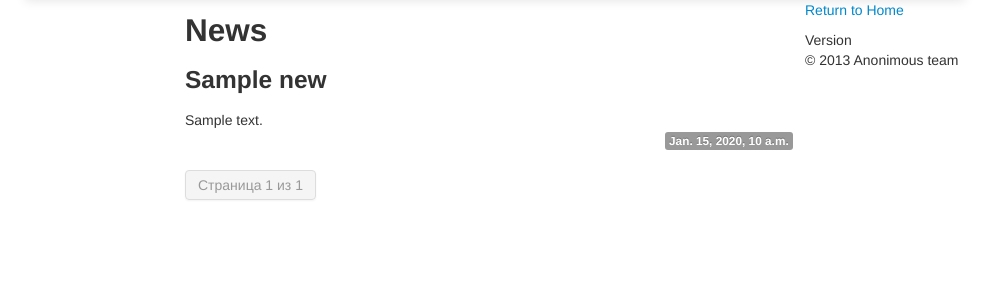
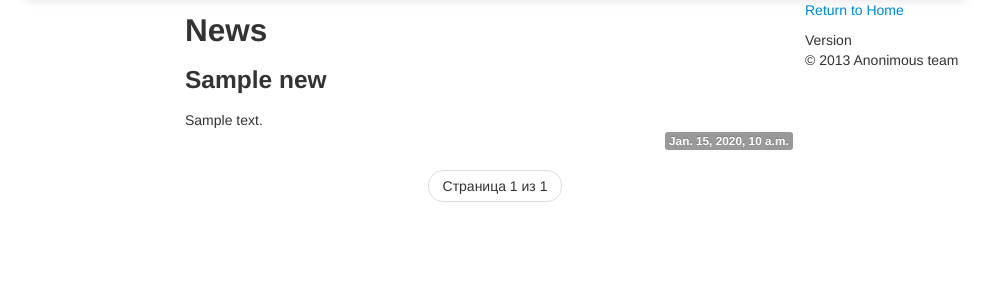
Before and after one commit to oleg-chubin/Cacard, a Django app: template src/Cacard/calling_card/templates/news.html in a window 1280 px wide. Shown: the part 41-341 px from the top of the page, without its empty margins (145-1134 px from the left). Run offline with Django 3.2, Linux system fonts and the light colour scheme; the template is opened without the code that fills it: most values are stand-ins (such as "Sample title", 1, 10 or a date in 2020); some libraries are stand-ins or nearby versions.

Commit message:
do small fix of paginator

```diff
--- a/src/Cacard/calling_card/templates/news.html
+++ b/src/Cacard/calling_card/templates/news.html
@@ -13,8 +13,8 @@
          </div>
       {% endfor %}
 
-    <div class="pagination">
-       <ul>
+    <div>
+       <ul class="pager">
         {% if News.has_previous %}
           <li class="previous">
           <a href="?page={{ News.previous_page_number }}">{% trans "Previous" %}</a>
```
